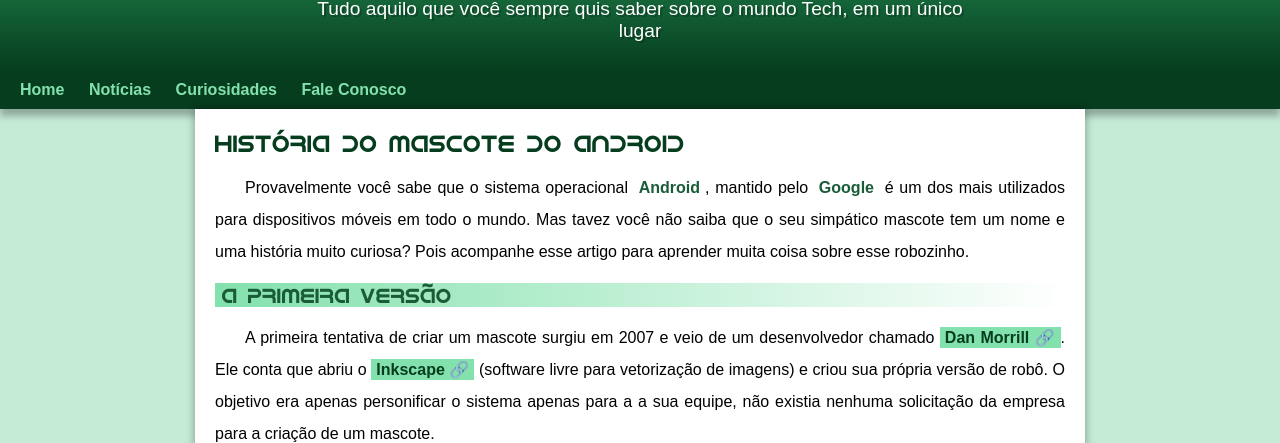
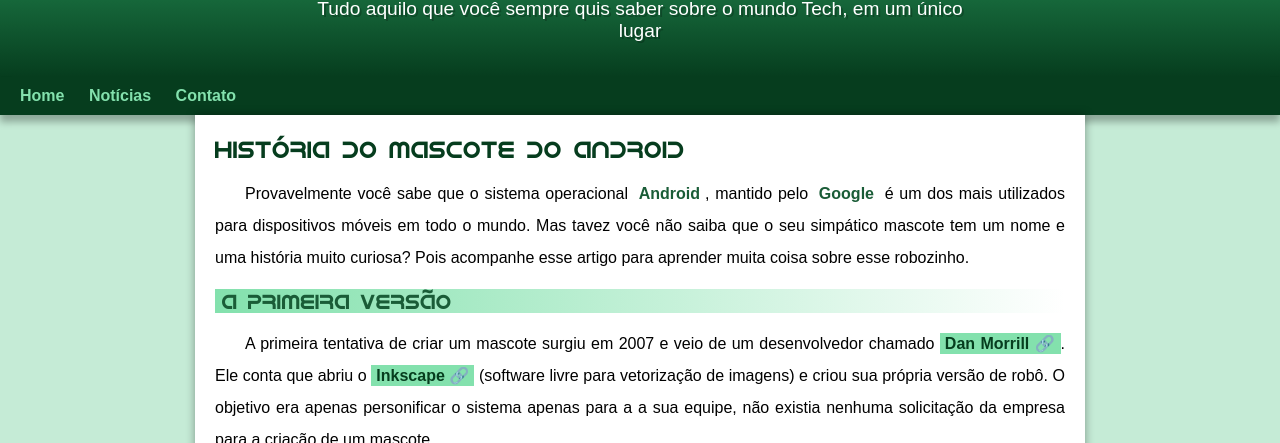
Before and after one commit to n0tlusca/projeto-android, a plain HTML site: page index.html in a window 1280 px wide. Shown: the part 119-562 px from the top of the page. Drawn offline with Linux system fonts and the light colour scheme.

Commit message:
Corrigindo padding

```diff
--- a/estilo/style.css
+++ b/estilo/style.css
@@ -58,7 +58,7 @@ header > p {
     padding-right: 10px;
     padding-left: 10px;
     margin: auto;
-    margin-bottom: 20px;
+    padding-bottom: 35px;
     text-shadow: 2px 2px 0px rgba(0, 0, 0, 0.233);
 }
 
--- a/index.html
+++ b/index.html
@@ -16,8 +16,7 @@
     <nav>
         <a href="#">Home</a>
         <a href="#">Notícias</a>
-        <a href="#">Curiosidades</a>
-        <a href="#">Fale Conosco</a>
+        <a href="#">Contato</a>
     </nav>
 
     <main>
```
